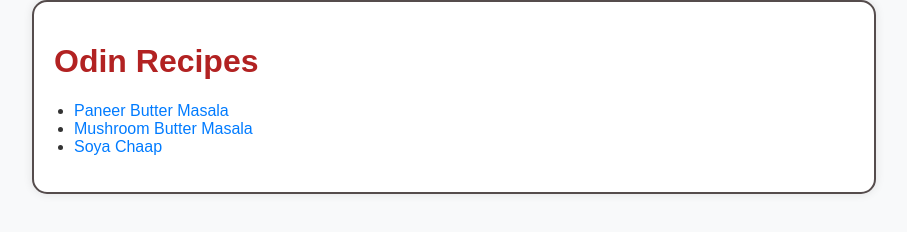
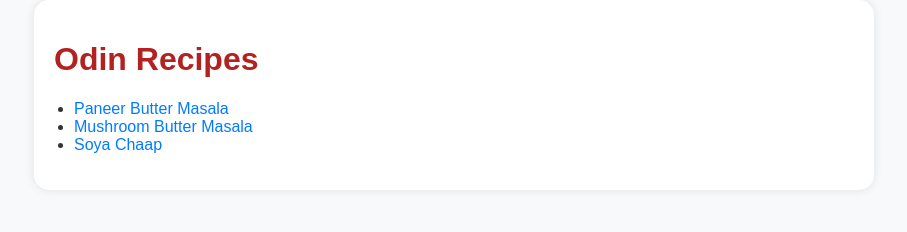
Before and after one commit to thakur-pranav/odin-recipes, a plain HTML site: page index.html in a window 1280 px wide. Shown: the whole page, without its empty margins (186-1093 px from the left). Drawn offline with Linux system fonts and the light colour scheme.

Commit message:
remove border from div container

```diff
--- a/style.css
+++ b/style.css
@@ -14,7 +14,7 @@ body {
     padding: 20px;                            /* Add space inside container */
     background-color: #fff;                   /* White background for contrast */
     box-shadow: 0 0 10px rgba(0, 0, 0, 0.1);  /* Soft shadow for depth */
-    border: 2px solid rgb(85, 76, 76);
+    /* border: 2px solid rgb(85, 76, 76); */
     border-radius: 15px;
   }
 
```
